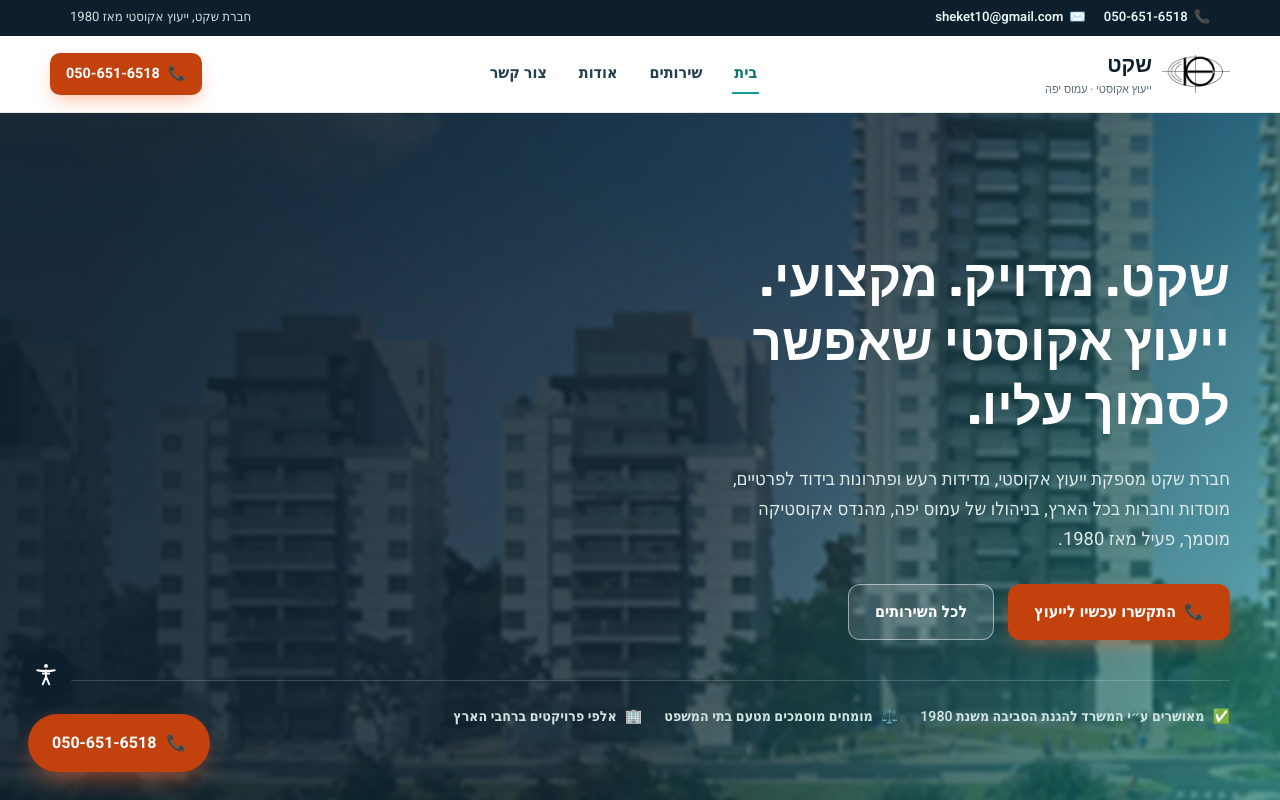
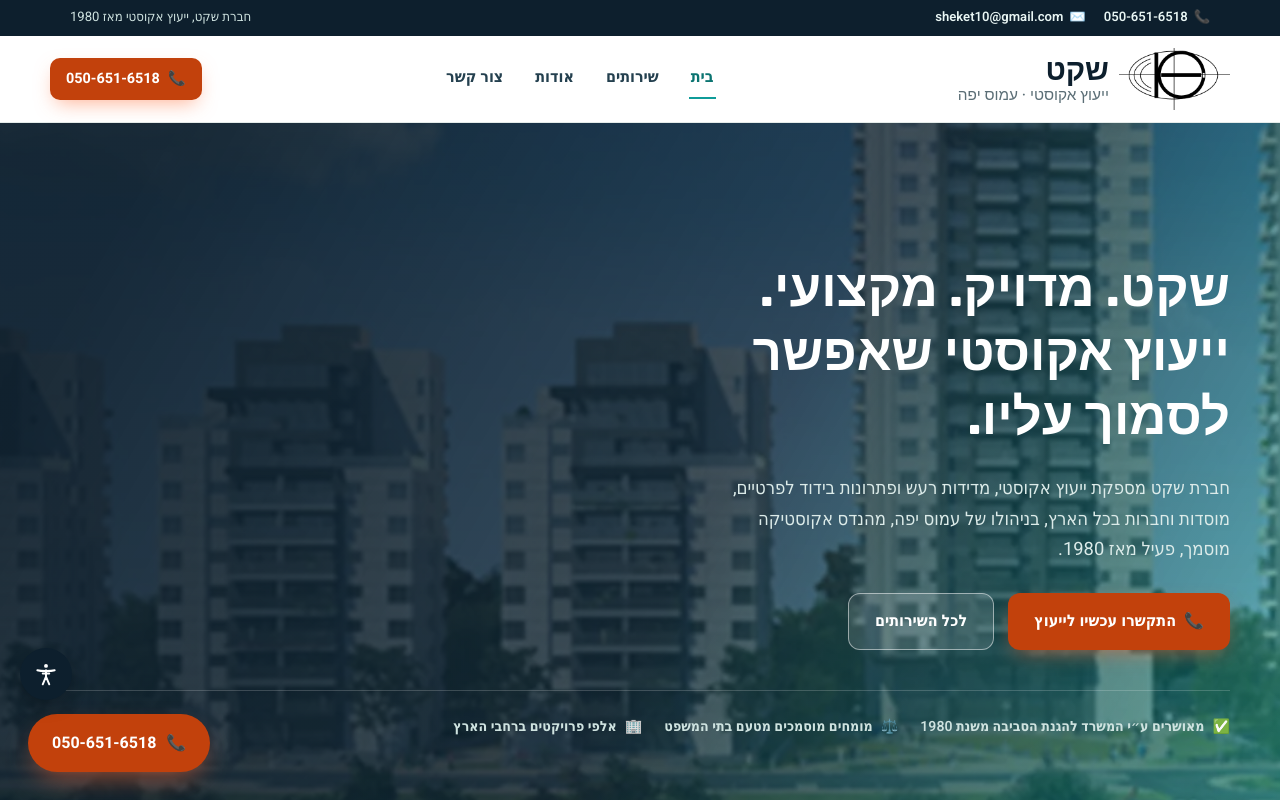
Before and after one commit to giliyoffe/amos-acoustics-site, a plain HTML site: page index.html in a window 1280 px wide. Shown: the top 800 px of the page. Drawn offline with Linux system fonts and the light colour scheme.

Commit message:
Enlarge header logo and brand text with fluid, proportional sizing
Co-Authored-By: Claude Opus 5.5 <noreply@anthropic.com>

```diff
--- a/css/style.css
+++ b/css/style.css
@@ -154,11 +154,12 @@ header.site-header {
   gap: 10px;
   font-family: "Rubik", sans-serif;
   font-weight: 800;
-  font-size: 1.3rem;
+  font-size: clamp(1.45rem, 1.1rem + 1.4vw, 1.85rem);
+  line-height: 1.15;
   color: var(--ink);
 }
 .brand .mark {
-  height: 38px;
+  height: clamp(46px, 2.2em, 62px);
   width: auto;
   flex-shrink: 0;
 }
@@ -166,7 +167,7 @@ header.site-header {
   display: block;
   font-family: "Heebo", sans-serif;
   font-weight: 500;
-  font-size: 0.68rem;
+  font-size: 0.52em;
   color: var(--text-soft);
 }
 .nav-links {
```
